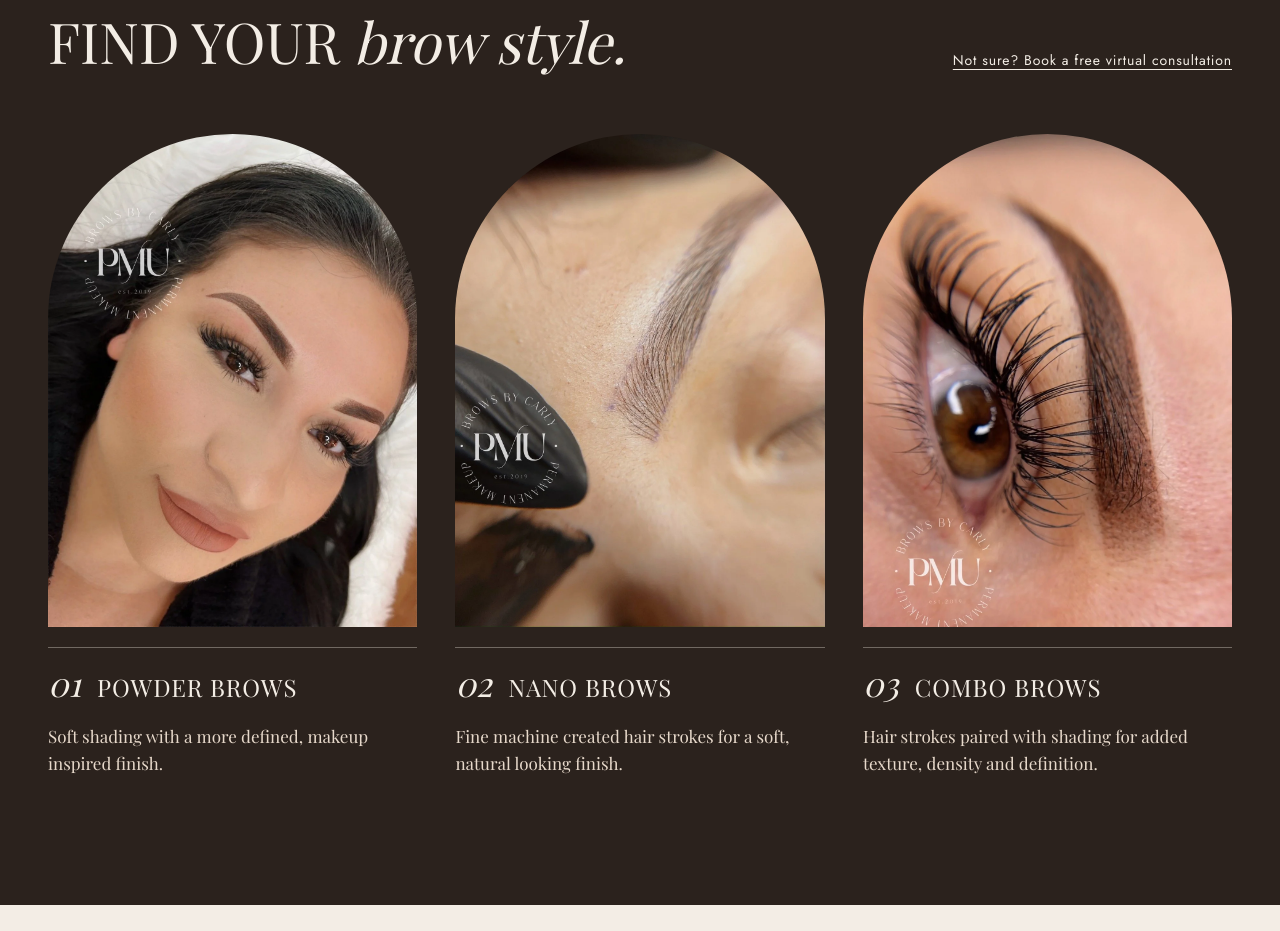
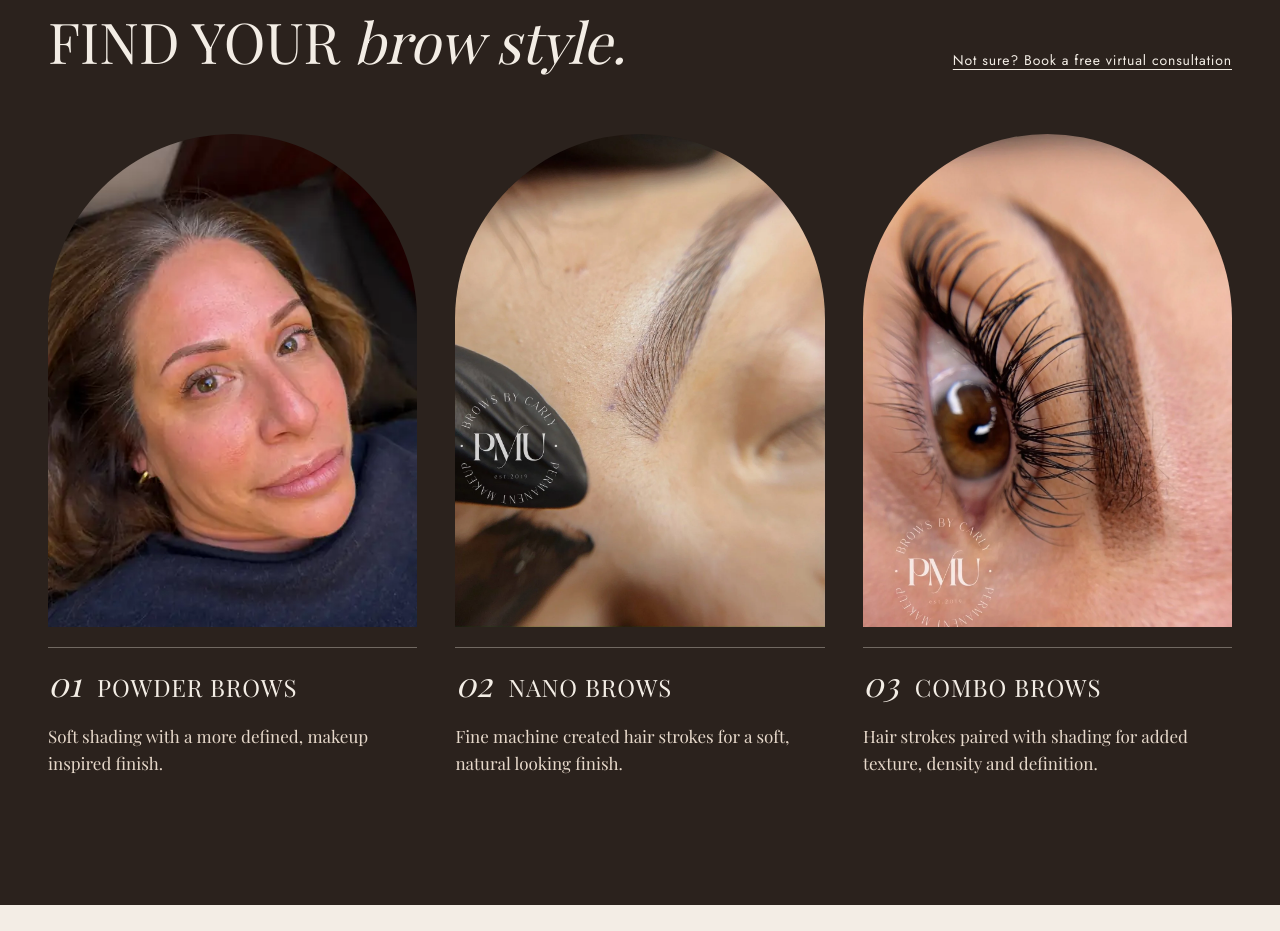
Before and after one commit to chad873/brows-by-carly-website, a plain HTML site: page index.html in a window 1280 px wide. Shown: the part 2253-3184 px from the top of the page. Drawn offline with nearby package versions, Linux system fonts and the light colour scheme; no server answers; a web font is replaced by a local one.

Commit message:
Update first Powder Brows photo without changing sizing (#1)
* Replace first Powder Brows photo without changing sizing or layout

* Add optimized Powder Brows client photo

```diff
--- a/index.html
+++ b/index.html
@@ -167,7 +167,7 @@ img{display:block;max-width:100%}
 <div data-hrow style="display:grid;grid-auto-flow:column;grid-auto-columns:minmax(min(78vw,300px),1fr);gap:clamp(20px,3vw,44px);overflow-x:auto;scroll-snap-type:x mandatory;scrollbar-width:none;margin:0;padding:0 clamp(20px,4vw,48px);scroll-padding:0 clamp(20px,4vw,48px)">
       <article data-reveal="0" style="display:grid;gap:20px;align-content:start;scroll-snap-align:start">
         <div style="aspect-ratio:3/4;border-radius:999px 999px 0 0;overflow:hidden;background:#3A2F28">
-          <img loading="lazy" decoding="async" src="photos/client-results-brows/healed-ombre-brow-closeup.jpg" alt="Healed powder brow close-up" style="width:100%;height:100%;object-fit:cover;transition:transform .8s cubic-bezier(.2,.7,.2,1)" style-hover="transform:scale(1.04)">
+          <img loading="lazy" decoding="async" src="photos/client-results-brows/powder-brows-client-2026-11.webp" alt="Powder brows on a client" style="width:100%;height:100%;object-fit:cover;transition:transform .8s cubic-bezier(.2,.7,.2,1)" style-hover="transform:scale(1.04)">
         </div>
         <div style="display:flex;align-items:baseline;gap:16px;border-top:1px solid rgba(243,237,229,.35);padding-top:18px">
           <span style="font-size:34px;font-style:italic;line-height:1">01</span>
```
Also changed, not shown: photos/client-results-brows/powder-brows-client-2026-11.webp (added).
